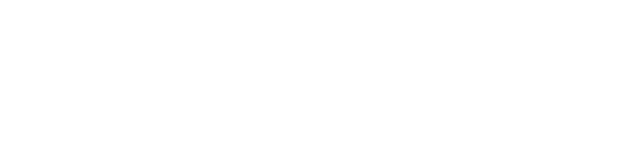
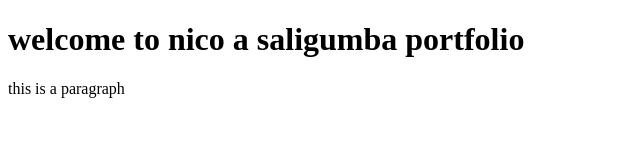
Before and after one commit to saligumba-it2r4/it223, a plain HTML site: page index.html in a window 1280 px wide. Shown: the whole page, without its empty margins (0-640 px from the left). Drawn offline with Linux system fonts and the light colour scheme.

Commit message:
added h1 and p

```diff
--- a/index.html
+++ b/index.html
@@ -7,5 +7,9 @@
 </head>
 <body>
 
+    <h1>welcome to nico a saligumba portfolio</h1>
+
+    <p>this is a paragraph</p>
+
 </body>
 </html>
```
